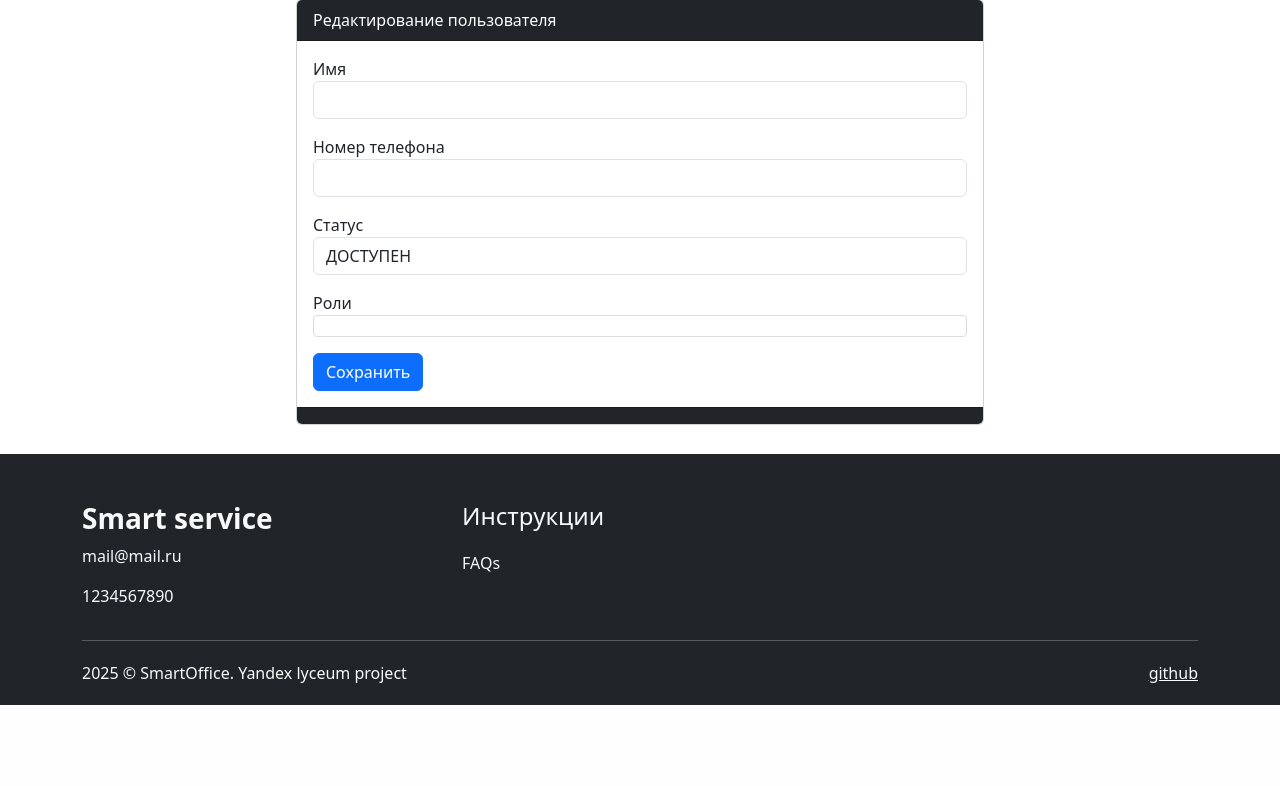
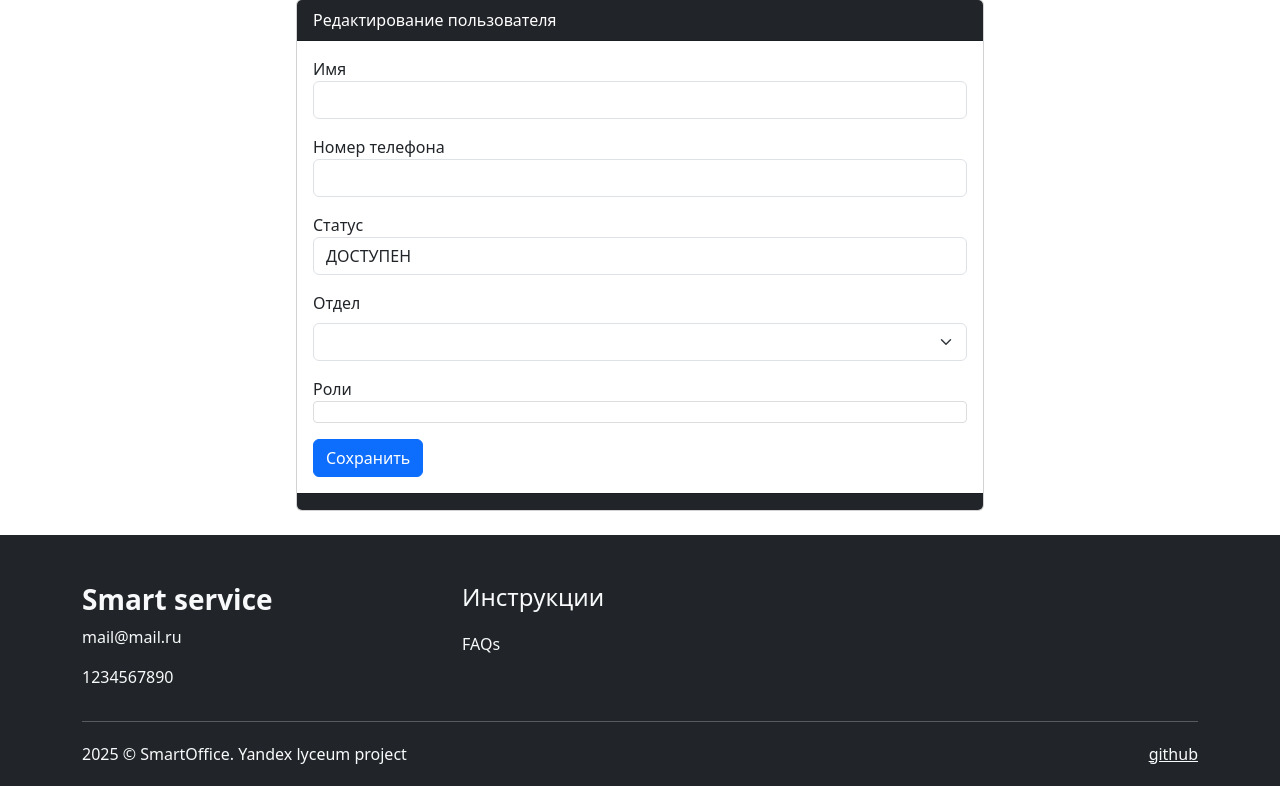
Before and after one commit to Tulishka/smart_service, a Flask app: template app/users/templates/user_form.html in a window 1280 px wide. Shown: the part 95-881 px from the top of the page. Before the commit the page ends 800 px from the top, so only its background shows below. Run offline with Flask 3, Linux system fonts and the light colour scheme; the template is opened without the code that fills it: values that come from a table or form of the project are taken from there, others are empty.

Commit message:
Добавлено поле выбора отдела в форме пользователя

```diff
--- a/app/users/forms.py
+++ b/app/users/forms.py
@@ -10,6 +10,7 @@ from app.users.models import UserStatus
 class UserForm(FlaskForm):
     phone = field.TelField("Номер телефона", validators=[DataRequired()])
     name = field.StringField("Имя", validators=[DataRequired()])
+    department = choices.SelectField('Отдел', coerce=int)
     status = choices.SelectField("Статус", validators=[DataRequired()], choices=[UserStatus.ACTIVE.value, UserStatus.INACTIVE.value])
     roles = SelectMultipleField("Роли",
                               choices=[],
--- a/app/users/templates/user_form.html
+++ b/app/users/templates/user_form.html
@@ -29,6 +29,11 @@
         {% endfor %}
     </div>
 
+     <div class="form-group mb-3">
+        {{ form.department.label(class="form-label") }}
+        {{ form.department(class="form-select") }}
+     </div>
+
     <div class="form-group mb-3">
         {{ form.roles.label }}
         <div class="checkbox-list">
```
Also changed, not shown: app/users/routes.py (+20 -14 lines).
